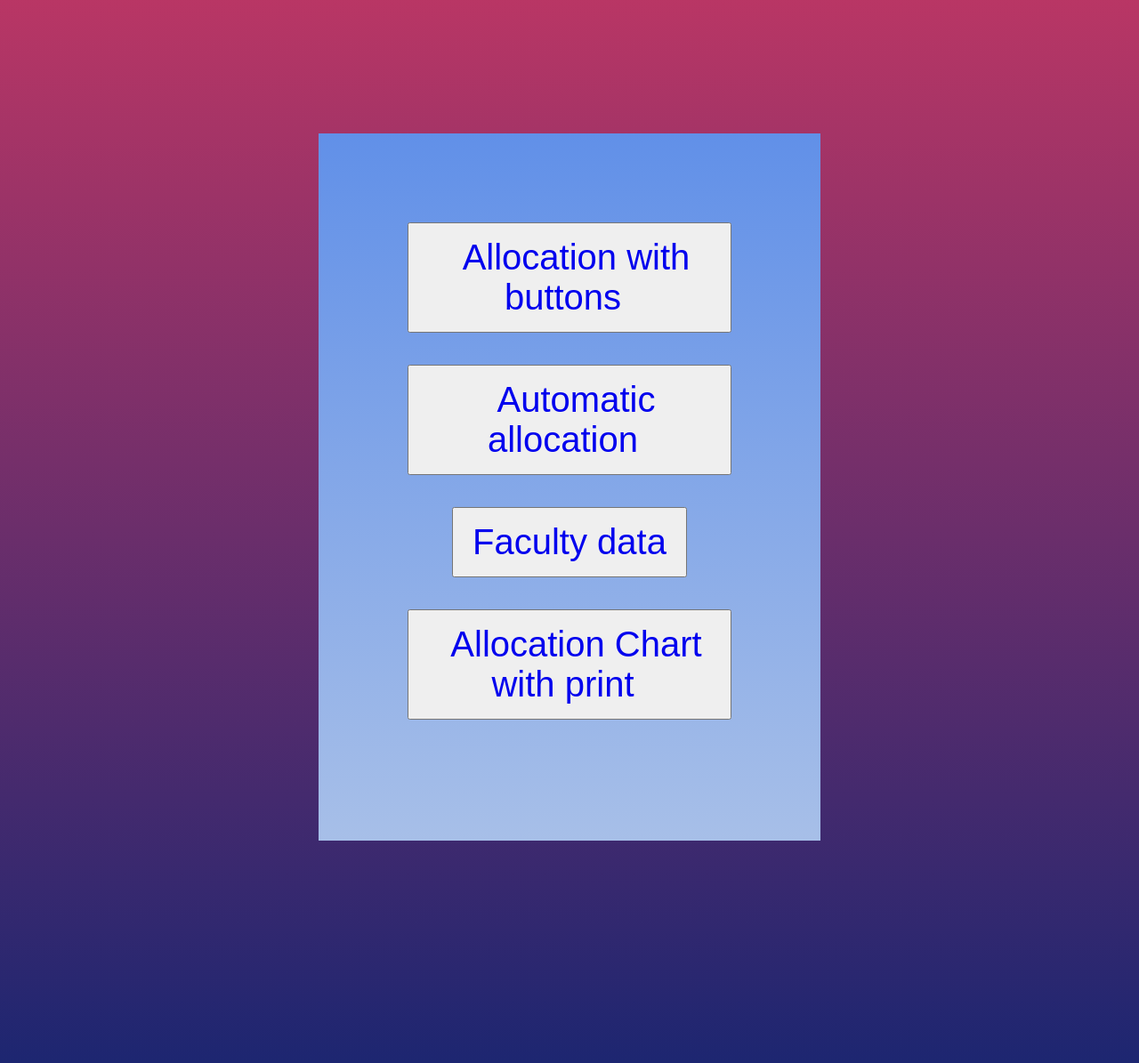
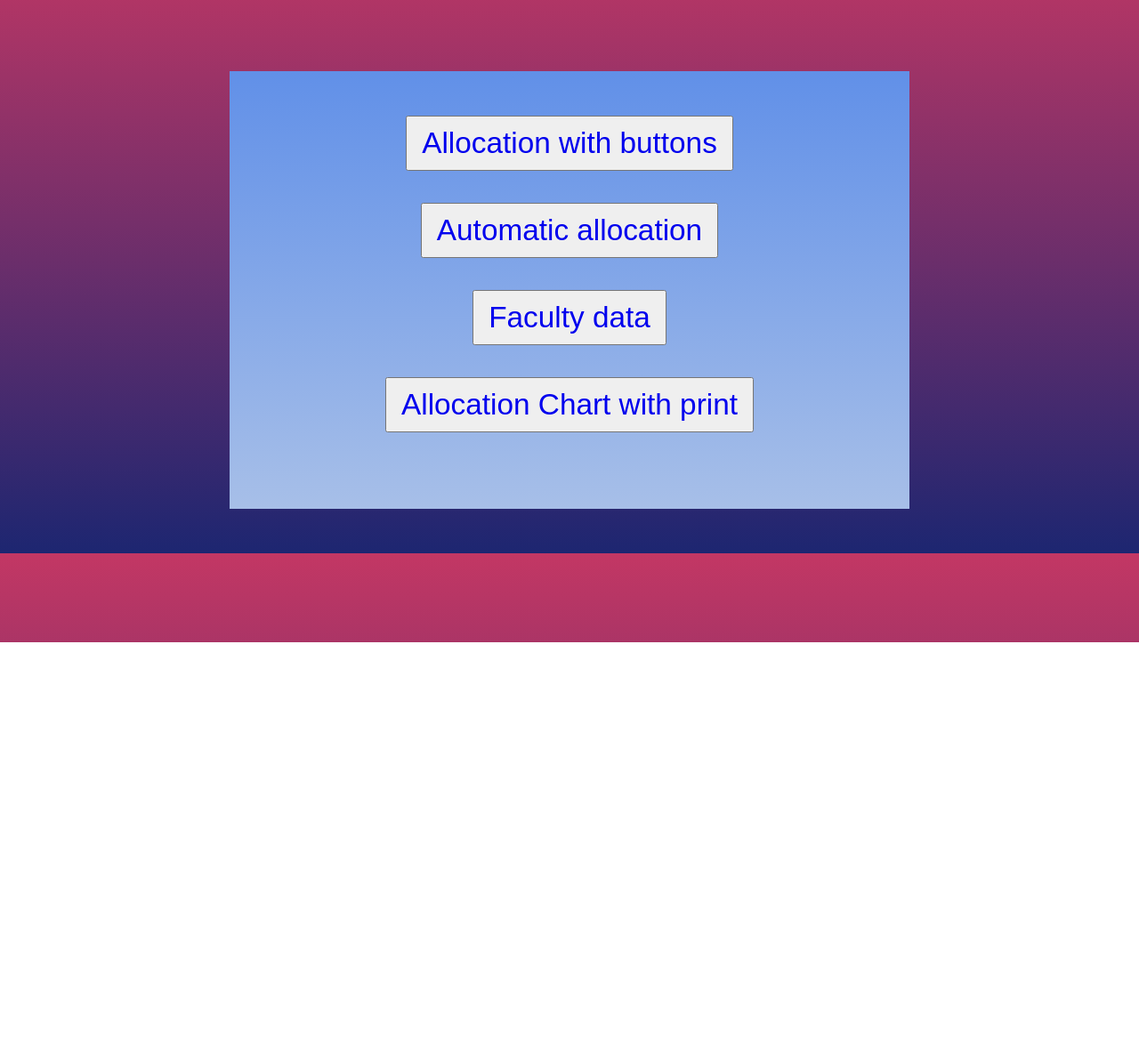
Before and after one commit to laksh225/Smart-Invigilator-Allotment-Tool, a Flask app: page / in a window 1280 px wide. Shown: the part 78-1273 px from the top of the page at 89% size. After the commit the page ends 800 px from the top, so only its background shows below. Run offline with Flask 2, Linux system fonts and the light colour scheme.

Commit message:
Front end style update

```diff
--- a/app.py
+++ b/app.py
@@ -64,7 +64,7 @@
 			pickle.dump((sessions, i+1), f)
 	else:
 		return abort(404)
-	session["op_db"] = sessions.filename
+	session['op_db'] = sessions.filename
 	return render_template('chart.html', sessions = sessions.sessions)
 
 @app.route('/input')
@@ -74,7 +74,7 @@
 @app.route('/allocate_all')
 def allocate_all():
 	sessions = main()
-	session["op_db"] = sessions.filename
+	session['op_db'] = sessions.filename
 	return render_template('allocate_all.html', sessions=sessions.sessions)
 
 @app.route('/admin')
@@ -90,9 +90,9 @@
 def details_ep():
 	name = request.form.get("faculty")
 	if 'op_db' not in session:
-		op_db_name = "2022-07-29 20:01:32.117002.db"
+		op_db_name = "2022-07-30 11:22:39.604658.db"
 	else:
-		op_db_name = session["op_db"]
+		op_db_name = session['op_db']
 	con = sqlite3.connect(op_db_name)
 	cur = con.cursor()
 	result = []
--- a/templates/allocate.html
+++ b/templates/allocate.html
@@ -23,7 +23,7 @@
     */
 
     .inside_container input{
-        padding-top: 15px;
+        padding-top: 1px;
 
         padding-bottom: 15px;
         color:black;
@@ -36,8 +36,8 @@
     .inside_container{
       margin:auto;
 
-      padding-left: 500px;
-      padding-top: 100px;
+      padding-left: 300px;
+      padding-top: 60px;
     }
 
     .inside_container button a{
--- a/templates/allocate_all.html
+++ b/templates/allocate_all.html
@@ -3,7 +3,7 @@
 <style>
     ul li{
         font-family: 'Times New Roman', Times, serif;
-        font-size: 20pt;
+        font-size: 12pt;
     }
     body{
         background-color:rgb(154, 192, 224);
--- a/templates/chart.html
+++ b/templates/chart.html
@@ -1,6 +1,6 @@
 <style>
    ul li{
-        font-size: 20pt;
+        font-size: 12pt;
 
     }
 </style>
--- a/templates/home.html
+++ b/templates/home.html
@@ -7,31 +7,31 @@
 
 }
     .container{
-        margin-top: 150px;
-        margin-left:350px;
-        margin-bottom: 250px;
-        margin-right: 350px;
-        padding:100px;
+        margin-top: 80px;
+        margin-left:250px;
+        margin-bottom: 50px;
+        margin-right: 250px;
+        padding:50px;
         background-image: linear-gradient(#6190E8,#A7BFE8);
         text-align: center;
     }
     .inside_container button{
-        padding-top: 15px;
+        padding-top: 10px;
 
-        padding-bottom: 15px;
+        padding-bottom: 10px;
 
     }
     . {
-        padding-bottom: 50px;
+        padding-bottom: 10px;
 
     }
     .inside_container button a{
        text-decoration: none;
-       padding: 15px;
+       padding: 10px;
 
     }
     div button {
-        font-size: 30pt;
+        font-size: 25pt;
     }
     nav{
         margin:5x;
--- a/templates/input.html
+++ b/templates/input.html
@@ -3,7 +3,7 @@
 <style>
     tr td{
         font-family: 'Times New Roman', Times, serif;
-        font-size: 20pt;
+        font-size: 12pt;
 
     }
     body{
@@ -32,6 +32,7 @@
 <table>
     <br>
     <br>
+<tr><td> Name= Dr. H. V. Ravish Aradhya </td><td> Email= ravisharadhya@rvce.edu.in </td><td> Designation= HoD </td></tr>
     {% for fac in fac_list %}
 
 <tr><td> Name={{ fac[0] }}</td><td> Email={{fac[1]}}</td><td> Designation={{fac[2]}}</td></tr>
```
Also changed, not shown: templates/details.html (+6 -6 lines), 1 other file.
